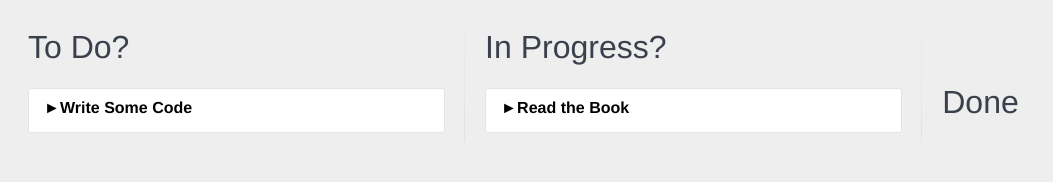
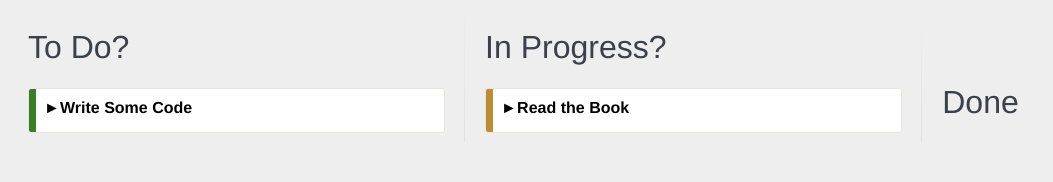
Before and after one commit to snytkine/rts1, a React app: page / in a window 1280 px wide. Shown: the top 182 px of the page, without its empty margins (0-1053 px from the left). Built offline with nearby package versions, Linux system fonts and the light colour scheme; the HTML template or start-up script is replaced by a standard one.

Commit message:
added styling to card with inline style

```diff
--- a/app/src/components/Card/card.tsx
+++ b/app/src/components/Card/card.tsx
@@ -1,5 +1,5 @@
 import * as React from "react";
-import  {Component} from 'react'
+import  {Component, CSSProperties} from 'react'
 import {ICard} from '../../interfaces'
 import {CheckList} from '../CheckList/checklist'
 
@@ -7,6 +7,7 @@ import {CheckList} from '../CheckList/checklist'
 interface ICardState {
   showDetails: boolean
 }
+
 export class Card extends Component<ICard, ICardState> {
 
   constructor(props: ICard) {
@@ -23,6 +24,17 @@ export class Card extends Component<ICard, ICardState> {
 
   render() {
 
+    let sideColor:CSSProperties = {
+      position: 'absolute',
+      zIndex: -1,
+      top: 0,
+      bottom: 0,
+      left: 0,
+      width: 7,
+      backgroundColor: this.props.color
+    };
+
+
     let cardDetails;
     let cardClassName;
     if (this.state.showDetails) {
@@ -38,6 +50,7 @@ export class Card extends Component<ICard, ICardState> {
     }
 
     return <div className="card">
+      <div style={sideColor}/>
       <div className={cardClassName} onClick={this.toggleDetails.bind(this)}>{this.props.title}</div>
       {cardDetails}
     </div>
--- a/app/src/components/List/list.tsx
+++ b/app/src/components/List/list.tsx
@@ -11,6 +11,7 @@ export class List extends Component<ICardsList, {}>{
     let cards = this.props.cards.map(card => {
       return <Card id={card.id}
                    title={card.title}
+                   color={card.color}
                    description={card.description}
                    tasks={card.tasks} />
     });
--- a/app/src/containers/App/App.tsx
+++ b/app/src/containers/App/App.tsx
@@ -6,6 +6,7 @@ let cardsList: ICard[] = [
     id: 1,
     title: "Read the Book",
     description: "I Should read the whole book",
+    color: '#BD8D31',
     status: "in-progress",
     tasks: []
   },
@@ -13,6 +14,7 @@ let cardsList: ICard[] = [
     id: 2,
     title: "Write Some Code",
     description: "Code along with the sample in the book",
+    color: '#3A7E28',
     status: "todo",
     tasks: [
       {
--- a/app/src/interfaces/data.ts
+++ b/app/src/interfaces/data.ts
@@ -14,6 +14,7 @@ export interface ICard {
   title: string
   description: string
   status?: IStatus
+  color?: string
   tasks: ITask[]
 }
 
```
